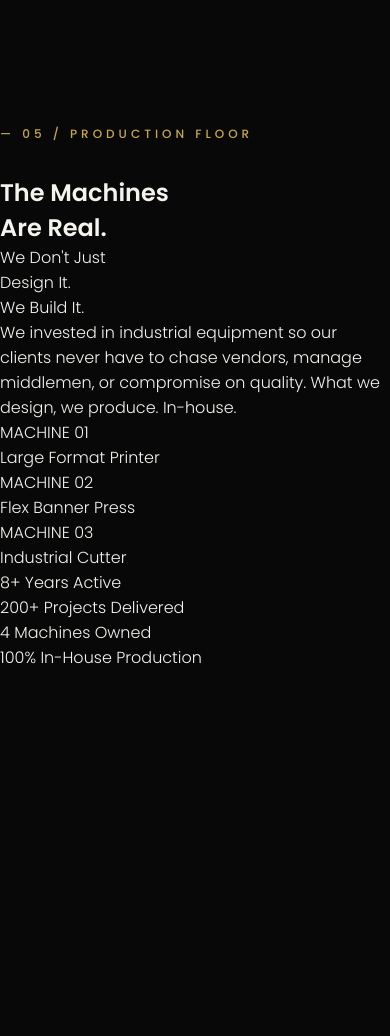
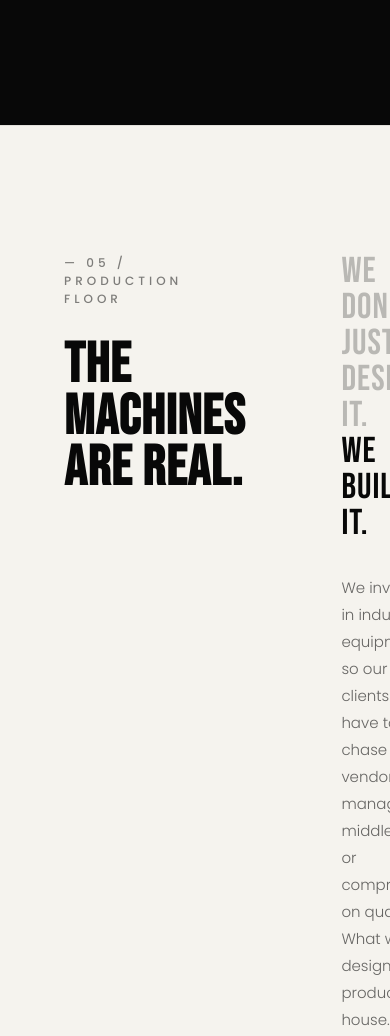
Before and after one commit to ibrahemabbakar-debug/ventcity, a plain HTML site: page index.html in a window 390 px wide. Shown: the part 5960-6996 px from the top of the page. Before the commit the page ends 6630 px from the top, so only its background shows below. Drawn offline with Linux system fonts and the light colour scheme.

Commit message:
Add styles for production floor section

```diff
--- a/style.css
+++ b/style.css
@@ -583,3 +583,146 @@ img {
   color: rgba(245, 243, 238, 0.2);
   transition: all 0.3s ease;
 }
+/* ================================
+   PRODUCTION FLOOR
+   ================================ */
+
+.production {
+  padding: 128px 64px;
+  background: var(--white);
+  border-top: 1px solid rgba(8, 8, 8, 0.08);
+}
+
+.production__container {
+  max-width: 1200px;
+  margin: 0 auto;
+}
+
+.production__top {
+  display: grid;
+  grid-template-columns: 1fr 1fr;
+  gap: 96px;
+  align-items: start;
+  margin-bottom: 80px;
+}
+
+.production__top .section-label {
+  color: var(--black);
+  opacity: 0.5;
+}
+
+.production__headline {
+  font-family: var(--font-display);
+  font-size: clamp(56px, 7vw, 96px);
+  line-height: 0.92;
+  color: var(--black);
+  letter-spacing: 1px;
+}
+
+.production__statement {
+  font-family: var(--font-display);
+  font-size: clamp(36px, 4vw, 56px);
+  line-height: 1;
+  color: rgba(8, 8, 8, 0.25);
+  letter-spacing: 1px;
+  margin-bottom: 32px;
+}
+
+.production__statement span {
+  color: var(--black);
+}
+
+.production__body {
+  font-size: 15px;
+  font-weight: 300;
+  color: rgba(8, 8, 8, 0.6);
+  line-height: 1.8;
+  max-width: 460px;
+}
+
+.production__machines {
+  display: grid;
+  grid-template-columns: repeat(3, 1fr);
+  gap: 2px;
+  background: rgba(8, 8, 8, 0.08);
+  margin-bottom: 2px;
+}
+
+.production__machine-box {
+  background: var(--white);
+}
+
+.production__machine-placeholder {
+  width: 100%;
+  aspect-ratio: 4 / 3;
+  background: rgba(8, 8, 8, 0.04);
+  display: flex;
+  align-items: center;
+  justify-content: center;
+  border-bottom: 2px solid rgba(8, 8, 8, 0.06);
+  transition: background 0.3s ease;
+}
+
+.production__machine-box:hover .production__machine-placeholder {
+  background: var(--black);
+}
+
+.production__machine-box:hover .production__machine-placeholder span {
+  color: var(--gold);
+}
+
+.production__machine-placeholder span {
+  font-family: var(--font-display);
+  font-size: 16px;
+  letter-spacing: 4px;
+  color: rgba(8, 8, 8, 0.2);
+  transition: color 0.3s ease;
+}
+
+.production__machine-label {
+  padding: 20px 24px;
+  font-size: 13px;
+  font-weight: 500;
+  letter-spacing: 2px;
+  text-transform: uppercase;
+  color: var(--black);
+  background: var(--white);
+}
+
+.production__stats {
+  display: grid;
+  grid-template-columns: 1fr auto 1fr auto 1fr auto 1fr;
+  align-items: center;
+  background: var(--black);
+  padding: 56px 64px;
+}
+
+.production__stat {
+  display: flex;
+  flex-direction: column;
+  gap: 8px;
+  text-align: center;
+}
+
+.production__stat-number {
+  font-family: var(--font-display);
+  font-size: clamp(48px, 5vw, 72px);
+  color: var(--gold);
+  line-height: 1;
+  letter-spacing: 2px;
+}
+
+.production__stat-label {
+  font-size: 12px;
+  font-weight: 500;
+  letter-spacing: 3px;
+  text-transform: uppercase;
+  color: rgba(245, 243, 238, 0.45);
+}
+
+.production__stat-divider {
+  width: 1px;
+  height: 64px;
+  background: rgba(245, 243, 238, 0.1);
+  justify-self: center;
+}
```
